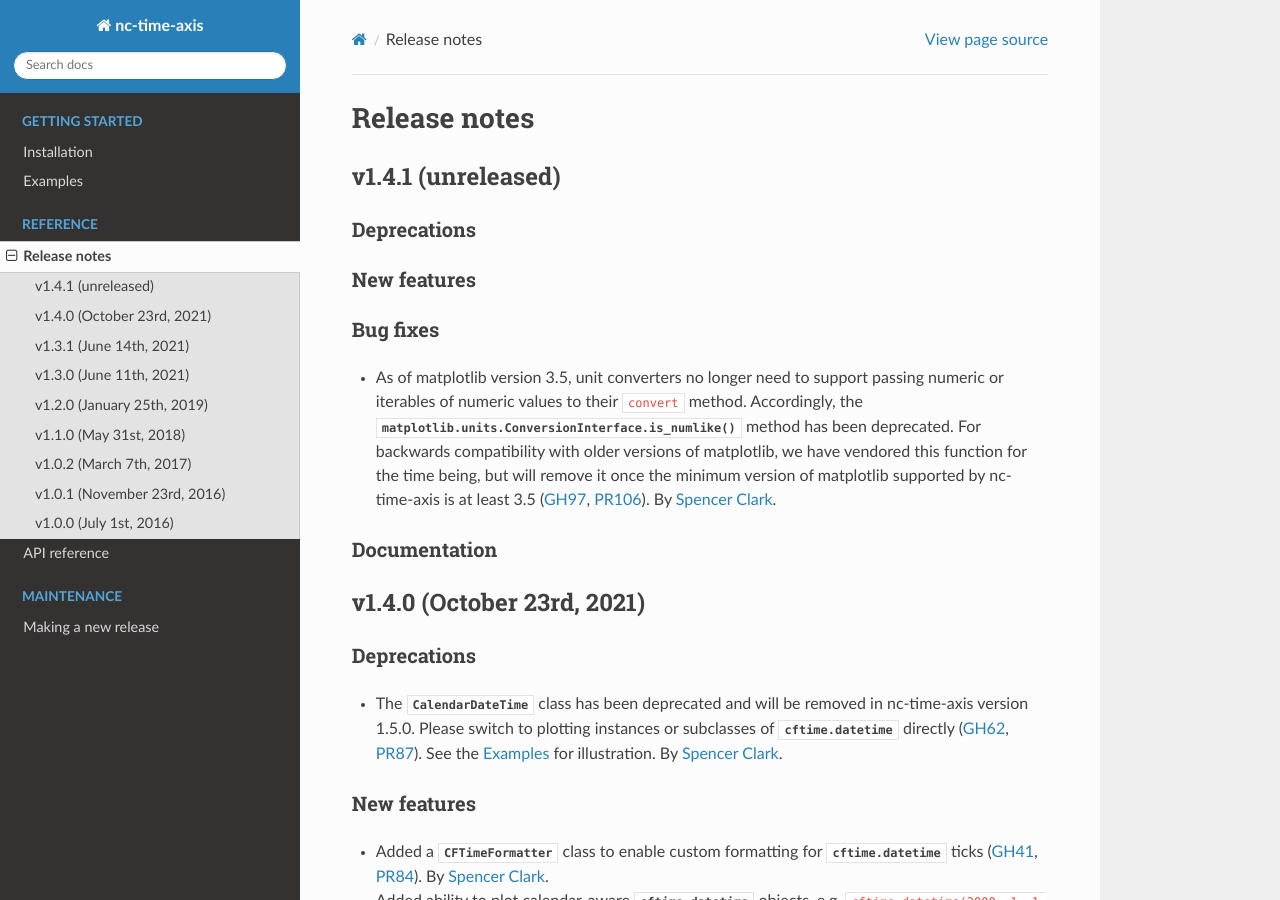
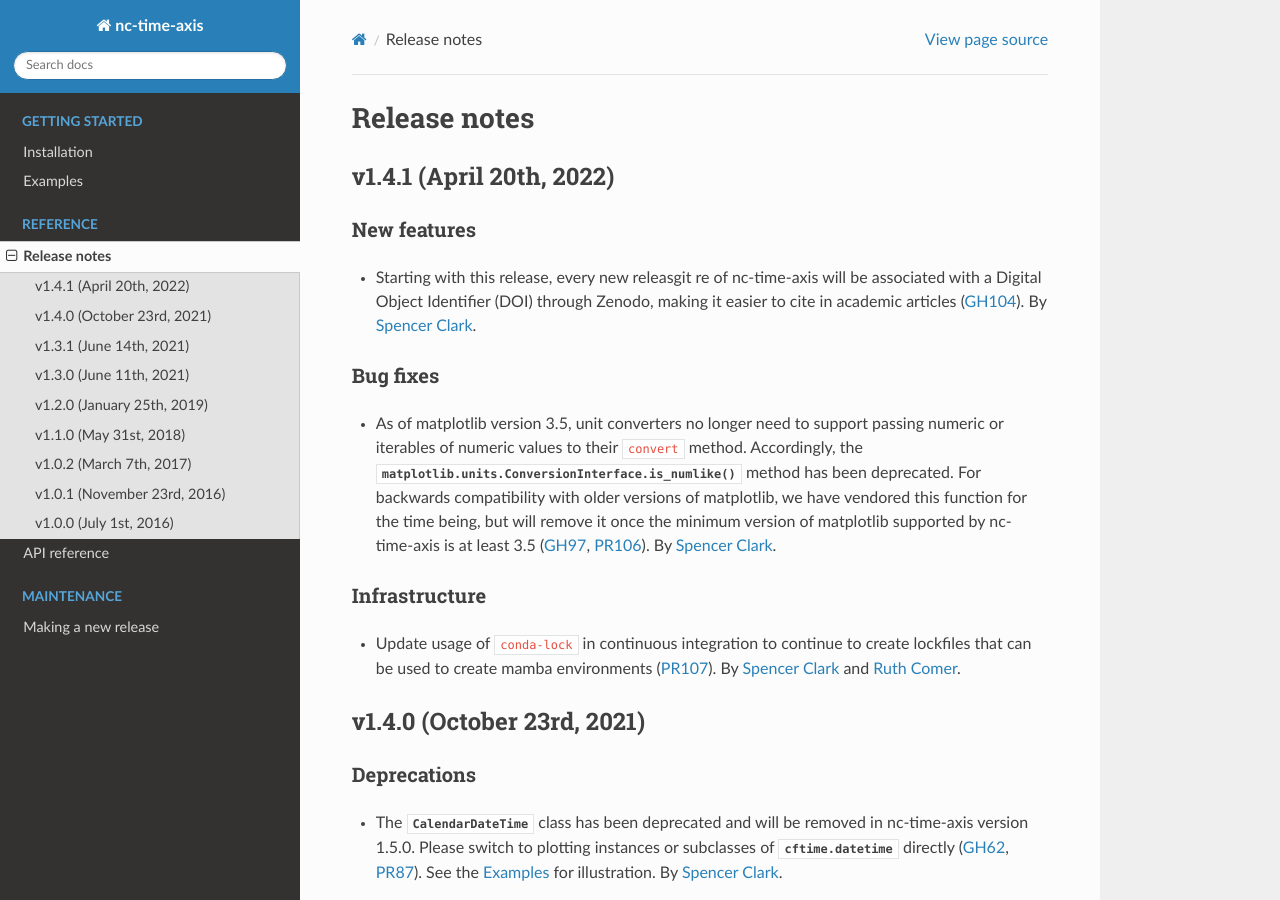
Before and after one commit to SciTools/nc-time-axis, a Sphinx documentation site: the page built from docs/release-notes.rst, in a window 1280 px wide and 900 px high. Built offline with Sphinx 7.4.7 and the Read the Docs theme 2.0.0, drawn with Linux system fonts in a browser that asks for light colours.

Commit message:
Update release notes for v1.4.1

```diff
--- a/docs/release-notes.rst
+++ b/docs/release-notes.rst
@@ -5,14 +5,15 @@
 Release notes
 =============
 
-v1.4.1 (unreleased)
--------------------
-
-Deprecations
-~~~~~~~~~~~~
+v1.4.1 (April 20th, 2022)
+-------------------------
 
 New features
 ~~~~~~~~~~~~
+* Starting with this release, every new releasgit re of nc-time-axis will be
+  associated with a Digital Object Identifier (DOI) through Zenodo, making it
+  easier to cite in academic articles (:issue:`104`).  By `Spencer Clark
+  <https://github.com/spencerkclark>`_.
 
 Bug fixes
 ~~~~~~~~~
@@ -25,8 +26,13 @@ Bug fixes
   at least 3.5 (:issue:`97`, :pull:`106`).  By `Spencer Clark
   <https://github.com/spencerkclark>`_.
 
-Documentation
-~~~~~~~~~~~~~
+Infrastructure
+~~~~~~~~~~~~~~
+* Update usage of ``conda-lock`` in continuous integration to continue to create
+  lockfiles that can be used to create mamba environments (:pull:`107`).  By
+  `Spencer Clark <https://github.com/spencerkclark>`_ and `Ruth Comer
+  <https://github.com/rcomer>`_.
+
 
 v1.4.0 (October 23rd, 2021)
 ---------------------------
```
